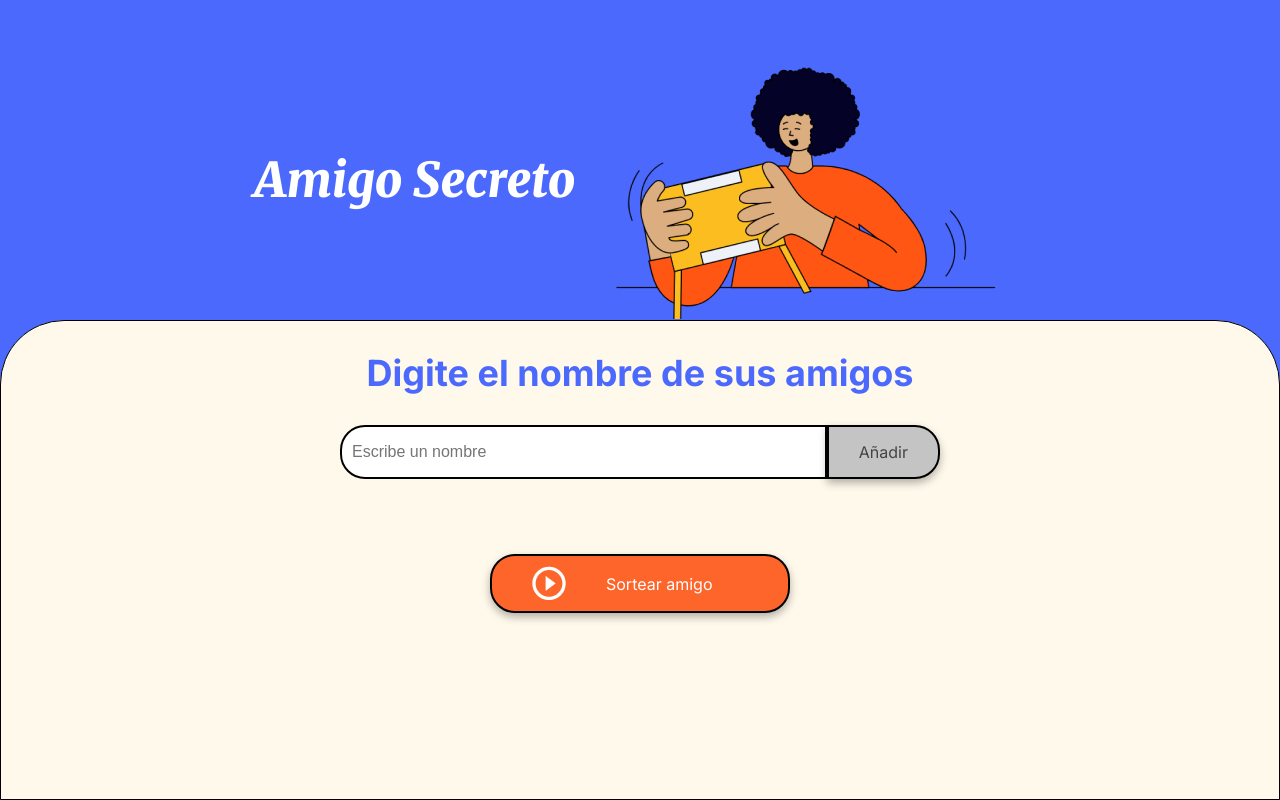
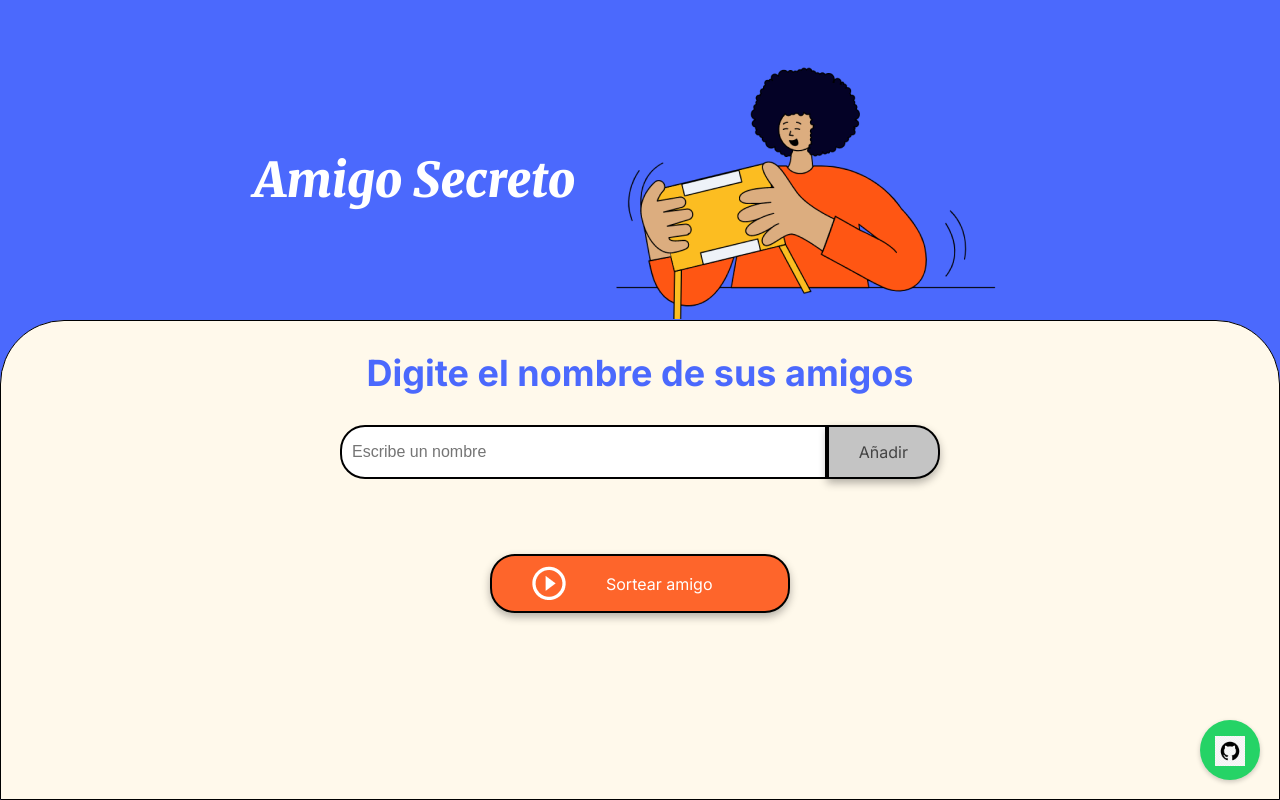
Before and after one commit to Jack1812/JUEGO_DEL_AMIGO_ALASAR, a plain HTML site: page index.html in a window 1280 px wide. Drawn offline with Linux system fonts and the light colour scheme.

Commit message:
icono de github

```diff
--- a/index.html
+++ b/index.html
@@ -36,6 +36,12 @@
         </section>
     </main>
 
+    <div class="github-link">
+        <a href="https://github.com/Jack1812/JUEGO_DEL_AMIGO_ALASAR" target="_blank" title="Link de GitHub" class="whatsapp-icon">
+            <img src="assets/github.png" alt="Ícono de GitHub">
+        </a>
+    </div>
+
     <script src="app.js" defer></script>
 </body>
 </html>
--- a/style.css
+++ b/style.css
@@ -160,3 +160,27 @@ ul {
 .button-draw:hover {
     background-color: var(--color-button-hover);
 }
+
+/* Estilo para el icono de GitHub */
+.github-link {
+    position: fixed;
+    bottom: 20px;
+    right: 20px;
+}
+
+.github-link .whatsapp-icon {
+    display: inline-block;
+    width: 60px;
+    height: 60px;
+    background-color: #25D366;
+    border-radius: 50%;
+    box-shadow: 0 2px 5px rgba(0, 0, 0, 0.2);
+    text-align: center;
+    line-height: 60px;
+}
+
+.github-link .whatsapp-icon img {
+    width: 30px;
+    height: 30px;
+    vertical-align: middle;
+}
```
Also changed, not shown: assets/github.png (added).
